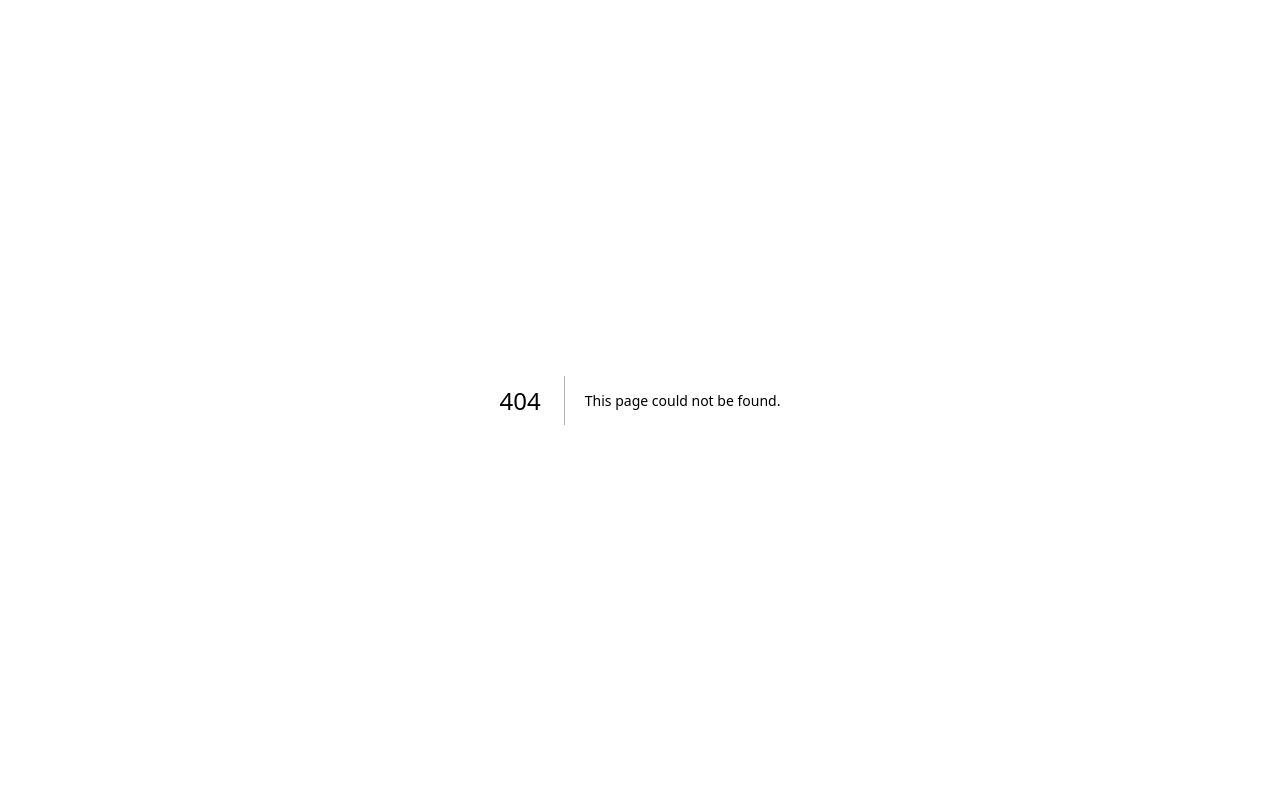
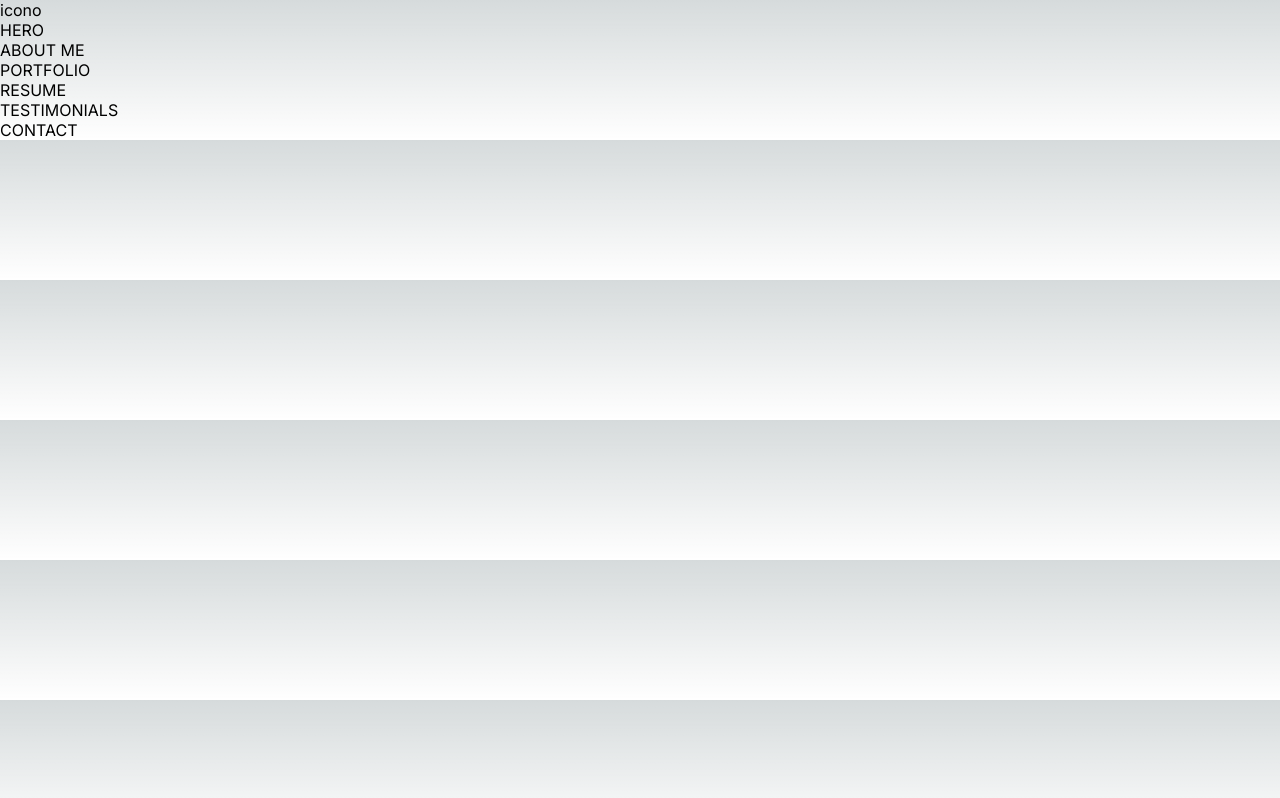
Before and after one commit to abudsistem/portfolio, a Next.js app: page /components/layout/navbar in a window 1280 px wide. Before the commit this address had no page. Built offline with nearby package versions, Linux system fonts and the light colour scheme.

Commit message:
fsd
fasd

```diff
--- /dev/null
+++ b/app/components/layout/navbar/page.js
@@ -0,0 +1,46 @@
+import Link from 'next/link';
+import React from 'react';
+
+export default function Navbar() {
+    return(
+            <div >
+                <ul >
+                    <li  >
+                        <Link href='/' >
+                            icono
+                        </Link>
+                    </li>
+                    <li >
+                        <Link href='/hero'>
+                            HERO
+                        </Link>
+                    </li>
+                    <li >
+                        <Link href='/about'>
+                            ABOUT ME
+                        </Link>
+                    </li>
+                    <li >
+                        <Link href='/portfolio'>
+                            PORTFOLIO
+                        </Link>
+                    </li>
+                    <li >
+                        <Link href='/resume'>
+                            RESUME
+                        </Link>
+                    </li>
+                    <li >
+                        <Link href='/testimonials'>
+                            TESTIMONIALS
+                        </Link>
+                    </li>
+                    <li >
+                        <Link href='/contact' >
+                                CONTACT
+                        </Link>
+                    </li>
+                </ul>
+            </div>
+    )
+}
--- a/app/page.js
+++ b/app/page.js
@@ -1,10 +1,7 @@
 import Image from 'next/image'
 import styles from './page.module.css'
 import AboutMe from './about/page'
-import Navbar from './components/layout/navbar/navBar'
-
-
-
+import Navbar from './components/layout/navbar/page'
 
 export default function Home() {
   return (
```
Also changed, not shown: app/components/layout/navbar/navBar.js (deleted, +0 -24 lines), app/components/layout/navbar/navItem.js (deleted, +0 -12 lines).
